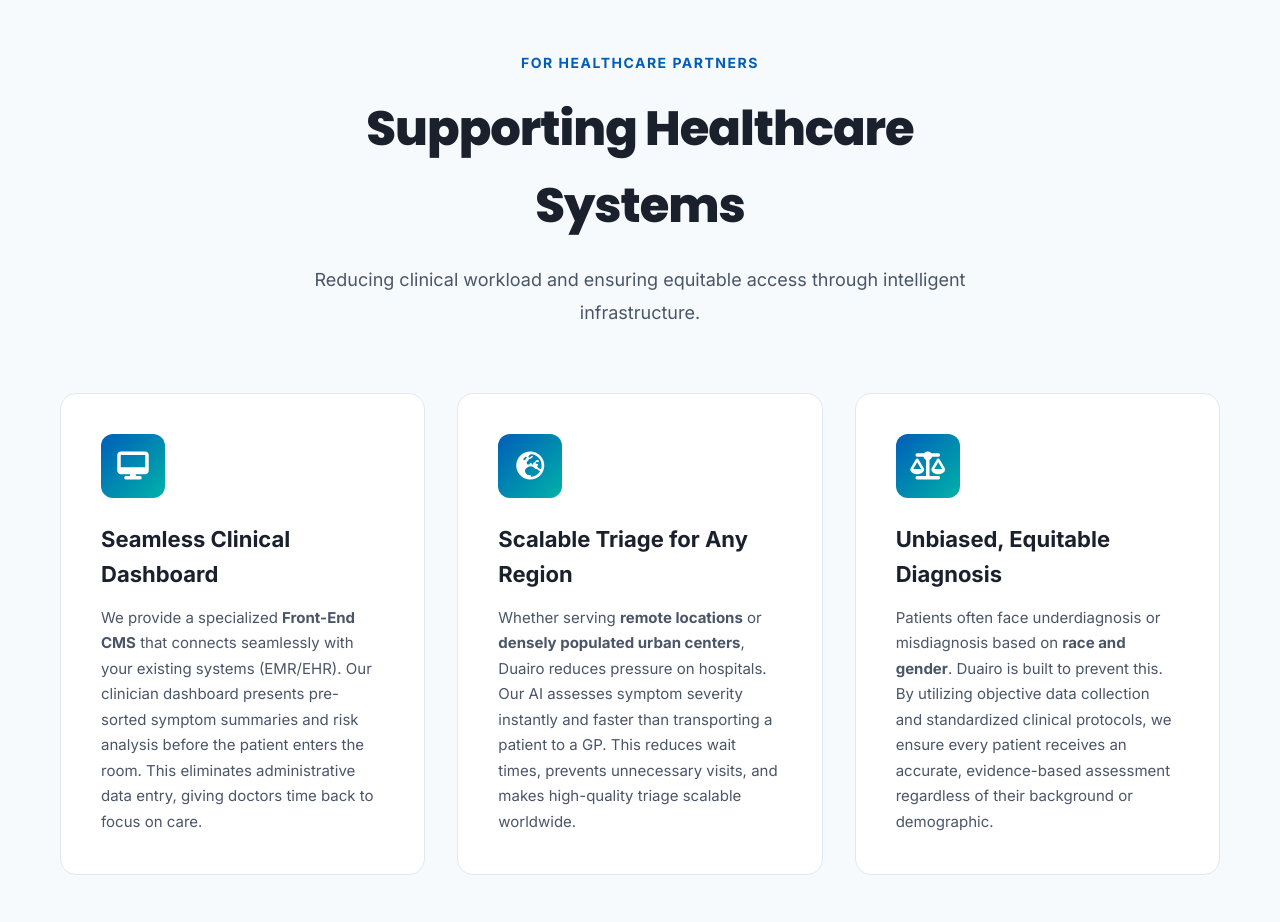
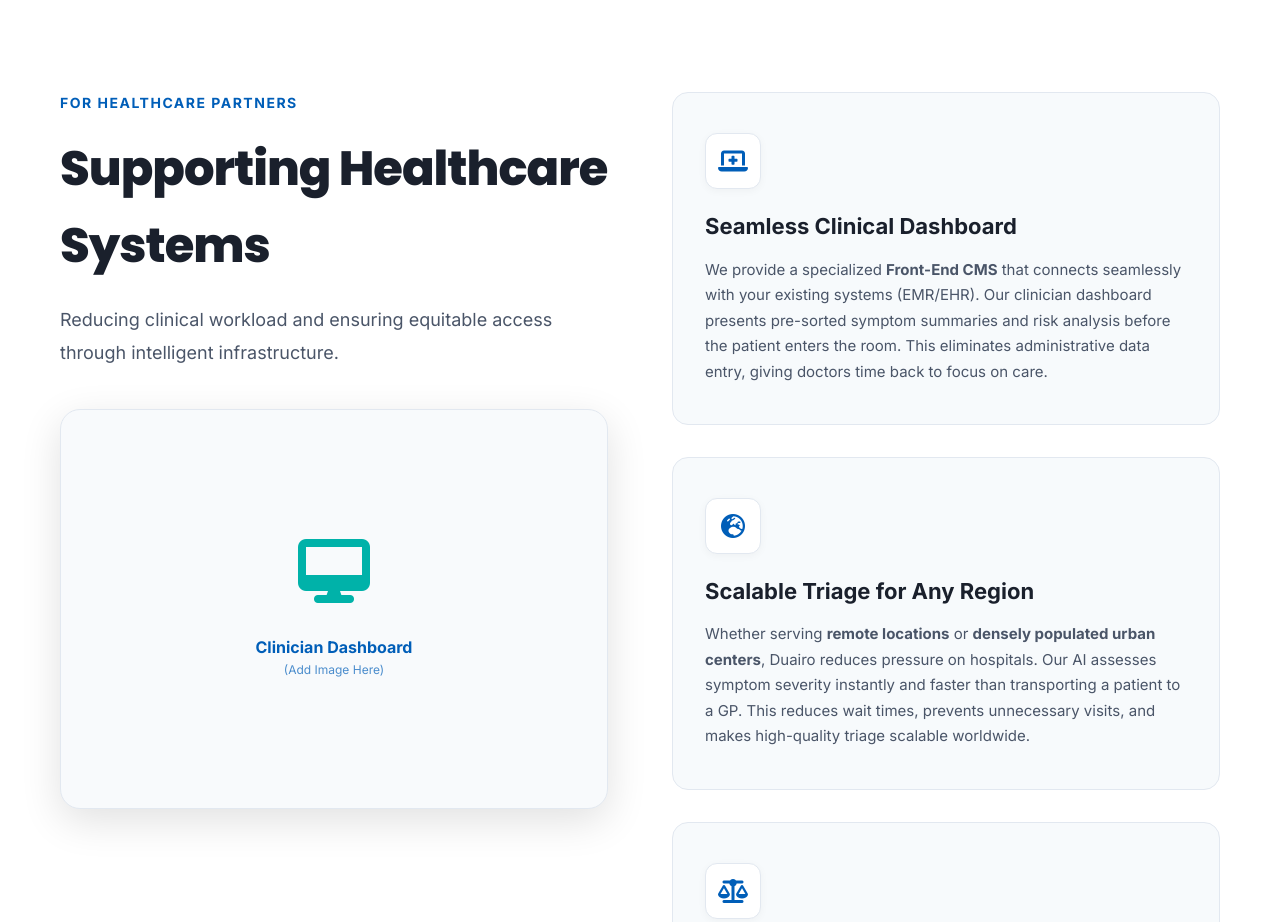
Before and after one commit to samaig/duairo-web, a plain HTML site: page index.html in a window 1280 px wide. Shown: the part 3140-4062 px from the top of the page. Drawn offline with Linux system fonts and the light colour scheme.

Commit message:
feat: add images to patient section

```diff
--- a/index.html
+++ b/index.html
@@ -2097,6 +2097,150 @@
                 display: none;
             }
         }
+
+        /* --- NEW PARTNERS SECTION (Split with Image) --- */
+        .partners-section {
+            background: white; /* Clean contrast to the previous blue section */
+            padding: 100px 0;
+            position: relative;
+        }
+
+        .partners-layout {
+            display: grid;
+            grid-template-columns: 1fr 1fr;
+            gap: 64px;
+            align-items: start;
+            margin-top: 40px;
+        }
+
+        /* LEFT SIDE: Visuals + Header */
+        .partners-visual-col {
+            position: sticky;
+            top: 120px; /* Sticks to top as you scroll the cards */
+        }
+
+        .partners-header-group {
+            margin-bottom: 40px;
+        }
+
+        .partners-image-container {
+            width: 100%;
+            height: 400px; /* Rectangular for Dashboard view */
+            background: #F8FAFC;
+            border-radius: 20px;
+            border: 1px solid var(--border);
+            box-shadow: var(--shadow-lg);
+            display: flex;
+            align-items: center;
+            justify-content: center;
+            overflow: hidden;
+            position: relative;
+        }
+
+        /* Decorative shine effect on image */
+        .partners-image-container::before {
+            content: '';
+            position: absolute;
+            top: 0;
+            left: -100%;
+            width: 50%;
+            height: 100%;
+            background: linear-gradient(to right, transparent, rgba(255, 255, 255, 0.6), transparent);
+            transform: skewX(-25deg);
+            animation: shine 6s infinite;
+        }
+
+        @keyframes shine {
+            0% {
+                left: -100%;
+            }
+            20% {
+                left: 200%;
+            }
+            100% {
+                left: 200%;
+            }
+        }
+
+        .partners-placeholder {
+            text-align: center;
+            color: var(--primary);
+        }
+
+        .partners-placeholder i {
+            font-size: 64px;
+            margin-bottom: 16px;
+            color: var(--accent-teal);
+        }
+
+        /* RIGHT SIDE: Vertical Cards */
+        .partners-card-stack {
+            display: flex;
+            flex-direction: column;
+            gap: 32px;
+        }
+
+        /* Modified Feature Card for this stack */
+        .partner-card {
+            background: var(--bg);
+            padding: 40px 32px;
+            border-radius: 16px;
+            border: 1px solid var(--border);
+            transition: var(--transition);
+            display: flex;
+            flex-direction: column;
+            align-items: flex-start;
+        }
+
+        .partner-card:hover {
+            background: white;
+            transform: translateX(-8px); /* Moves left on hover */
+            box-shadow: var(--shadow-lg);
+            border-color: var(--primary);
+        }
+
+        .partner-icon {
+            width: 56px;
+            height: 56px;
+            background: white;
+            border-radius: 12px;
+            display: flex;
+            align-items: center;
+            justify-content: center;
+            margin-bottom: 20px;
+            color: var(--primary);
+            font-size: 24px;
+            box-shadow: var(--shadow-sm);
+            border: 1px solid var(--border);
+        }
+
+        .partner-card:hover .partner-icon {
+            background: var(--primary);
+            color: white;
+            border-color: var(--primary);
+        }
+
+        /* Mobile Responsiveness */
+        @media (max-width: 968px) {
+            .partners-layout {
+                grid-template-columns: 1fr;
+                gap: 48px;
+            }
+
+            .partners-visual-col {
+                position: relative;
+                top: 0;
+                order: -1; /* Puts image above cards */
+            }
+
+            .partners-image-container {
+                height: 300px;
+            }
+
+            .partner-card:hover {
+                transform: translateY(-5px); /* Up instead of Left on mobile */
+            }
+        }
     </style>
 </head>
 <body>
@@ -2504,9 +2648,13 @@
 </section>
 
 <!-- For Healthcare Partners -->
-<section class="section" id="partners" style="background: var(--bg);">
+<section class="section partners-section" id="partners">
     <div class="container">
-        <div class="section-header">
+
+        <div class="partners-layout">
+
+            <div class="partners-visual-col">
+                <div class="partners-header-group">
                     <div class="section-tag">For Healthcare Partners</div>
                     <h2 class="section-title">Supporting Healthcare Systems</h2>
                     <p class="section-description">
@@ -2514,23 +2662,35 @@
                     </p>
                 </div>
 
-        <div class="features-grid">
-            <div class="feature-card">
-                <div class="feature-icon">
+                <div class="partners-image-container">
+                    <div class="partners-placeholder">
                         <i class="fas fa-desktop"></i>
+                        <h4 style="font-weight:700; margin-top:16px;">Clinician Dashboard</h4>
+                        <p style="font-size:12px; opacity:0.7;">(Add Image Here)</p>
+                    </div>
+                </div>
+            </div>
+
+            <div class="partners-card-stack">
+
+                <div class="partner-card">
+                    <div class="partner-icon">
+                        <i class="fas fa-laptop-medical"></i>
                     </div>
                     <h3 class="feature-title">Seamless Clinical Dashboard</h3>
                     <p class="feature-description">
-                    We provide a specialized <strong>Front-End CMS</strong> that connects seamlessly with your existing
+                        We provide a specialized <strong>Front-End CMS</strong> that connects seamlessly with your
+                        existing
                         systems (EMR/EHR).
-                    Our clinician dashboard presents pre-sorted symptom summaries and risk analysis before the patient
+                        Our clinician dashboard presents pre-sorted symptom summaries and risk analysis before the
+                        patient
                         enters the room.
                         This eliminates administrative data entry, giving doctors time back to focus on care.
                     </p>
                 </div>
 
-            <div class="feature-card">
-                <div class="feature-icon">
+                <div class="partner-card">
+                    <div class="partner-icon">
                         <i class="fas fa-globe-europe"></i>
                     </div>
                     <h3 class="feature-title">Scalable Triage for Any Region</h3>
@@ -2543,20 +2703,25 @@
                     </p>
                 </div>
 
-            <div class="feature-card">
-                <div class="feature-icon">
+                <div class="partner-card">
+                    <div class="partner-icon">
                         <i class="fas fa-balance-scale"></i>
                     </div>
                     <h3 class="feature-title">Unbiased, Equitable Diagnosis</h3>
                     <p class="feature-description">
                         Patients often face underdiagnosis or misdiagnosis based on <strong>race and gender</strong>.
-                    Duairo is built to prevent this. By utilizing objective data collection and standardized clinical
+                        Duairo is built to prevent this. By utilizing objective data collection and standardized
+                        clinical
                         protocols,
                         we ensure every patient receives an accurate, evidence-based assessment regardless of their
                         background or demographic.
                     </p>
                 </div>
-        </div>
+
+            </div>
+
+        </div>
+
     </div>
 </section>
 
```
Lines whose indentation alone changed are shown as unchanged.
